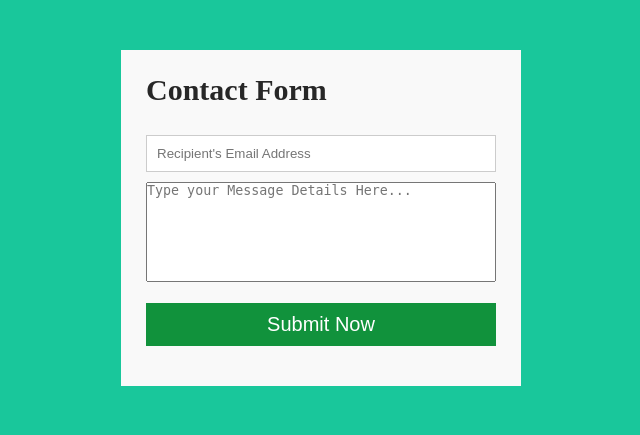
After one commit to abhishekkushwahaa/Enterprises-Management-System, a PHP site: page /admin/mail-test.php in a window 1280 px wide. The commit adds this page. Shown: the top 435 px of the page, without its empty margins (319-959 px from the left). Run offline with PHP 8.4, Linux system fonts and the light colour scheme; some libraries are stand-ins or nearby versions.

Commit message:
Add functionality for send credentials via mail

```diff
--- /dev/null
+++ b/admin/mail-test.php
@@ -0,0 +1,115 @@
+<!DOCTYPE html>
+<html lang="en">
+  <head>
+    <meta charset="UTF-8" />
+    <meta http-equiv="X-UA-Compatible" content="IE=edge" />
+    <meta name="viewport" content="width=device-width, initial-scale=1.0" />
+    <title>Email Sender</title>
+    <style>
+      @import url(https://fonts.googleapis.com/css?family=Open+Sans:400italic,400,300,600);
+
+      * {
+        margin: 0;
+        padding: 0;
+        box-sizing: border-box;
+      }
+
+      body {
+        font-weight: 300;
+        font-size: 12px;
+        line-height: 30px;
+        color: #272727;
+        background: rgb(25, 199, 155);
+      }
+
+      .container {
+        max-width: 400px;
+        width: 100%;
+        margin: 0 auto;
+        position: relative;
+      }
+
+      #contact input {
+        font: 400 12px/16px;
+        width: 100%;
+        border: 1px solid #ccc;
+        background: #fff;
+        margin: 10 5px;
+        padding: 10px;
+      }
+
+      h1 {
+        margin-bottom: 30px;
+        font-size: 30px;
+      }
+
+      #contact {
+        background: #f9f9f9;
+        padding: 25px;
+        margin: 50px 0;
+      }
+
+      fieldset {
+        border: medium none !important;
+        margin: 0 0 10px;
+        min-width: 100%;
+        padding: 0;
+        width: 100%;
+      }
+
+      textarea {
+        height: 100px;
+        max-width: 100%;
+        resize: none;
+        width: 100%;
+      }
+
+      button {
+        cursor: pointer;
+        width: 100%;
+        border: none;
+        background: rgb(17, 146, 60);
+        color: #fff;
+        margin: 0 0 5px;
+        padding: 10px;
+        font-size: 20px;
+      }
+
+      button:hover {
+        background-color: rgb(15, 95, 42);
+      }
+    </style>
+  </head>
+  <body>
+    <?php
+    include "mail.php"
+    ?>
+    <div class="container">
+      <form id="contact" method="post">
+        <h1>Contact Form</h1>
+        <fieldset>
+          <input
+            placeholder="Recipient's Email Address"
+            name="recipient_email"
+            type="email"
+            tabindex="3"
+            required
+          />
+        </fieldset>
+        <fieldset>
+          <textarea
+            name="message"
+            placeholder="Type your Message Details Here..."
+            tabindex="5"
+            required
+          ></textarea>
+        </fieldset>
+        <fieldset>
+          <button type="submit" name="send" id="contact-submit">
+            Submit Now
+          </button>
+        </fieldset>
+      </form>
+    </div>
+  </body>
+</html>
--- a/admin/mail.php
+++ b/admin/mail.php
@@ -1,34 +1,60 @@
 <?php
+
+if (!function_exists('loadEnv')) {
+    function loadEnv($path)
+    {
+        $lines = file($path, FILE_IGNORE_NEW_LINES | FILE_SKIP_EMPTY_LINES);
+        $vars = [];
+        foreach ($lines as $line) {
+            if (strpos($line, '=') !== false) {
+                list($name, $value) = explode('=', $line, 2);
+                $vars[$name] = $value;
+            }
+        }
+
+        return $vars;
+    }
+}
+
+$env = loadEnv(__DIR__ . '/.env');
+
+require 'vendor/autoload.php';
+
 use PHPMailer\PHPMailer\PHPMailer;
 use PHPMailer\PHPMailer\Exception;
 
-require 'vendor/autoload.php';
+function sendEmail($env, $email, $message)
+{
+    try {
+        $mail = new PHPMailer(true);
+        $mail->isSMTP();
+        $mail->Host       = $env['SMTP_HOST'];
+        $mail->SMTPAuth   = true;
+        $mail->Username   = $env['SMTP_USERNAME'];
+        $mail->Password   = $env['SMTP_PASSWORD'];
+        $mail->SMTPSecure = 'ssl';
+        $mail->Port       = 465;
 
-function sendEmail($email, $name, $password) {
-    $mail = new PHPMailer(true);
-
-    try {
-        $mail->SMTPDebug = 2;
-        $mail->isSMTP();
-        $mail->Host = 'smtp1.example.com';
-        $mail->SMTPAuth = true;
-        $mail->Username = 'user@example.com';
-        $mail->Password = 'secret';
-        $mail->SMTPSecure = 'tls';
-        $mail->Port = 587;
-
-        $mail->setFrom('from@example.com', 'Mailer');
-        $mail->addAddress($email, $name);
-
+        $mail->setFrom($env['SMTP_USERNAME'], $env['NAME']);
+        $mail->addAddress($email);
+        $mail->addReplyTo($env['EMAIL'], $env['NAME']);
 
         $mail->isHTML(true);
-        $mail->Subject = 'Welcome to IITS Path';
-        $mail->Body    = "Dear $name, you have been added to IITS Path as an employee. Your login credentials are as follows: <br>Email: $email <br>Password: $password";
+        $mail->Subject = $env['SUBJECT'];
+        $mail->Body    = $message;
 
         $mail->send();
-        echo 'Message has been sent';
+
+        echo "<script>alert('Employee added and Mail Send successfully!'); window.location.href = '?page=employees';</script>";
     } catch (Exception $e) {
-        echo 'Message could not be sent. Mailer Error: ', $mail->ErrorInfo;
+        echo "
+        <script>
+         alert('Message could not be sent. Mailer Error: {$mail->ErrorInfo}');
+        </script>
+        ";
     }
 }
-?>
+
+if (isset($_POST["send"])) {
+    sendEmail($env, $_POST["email"], $message);
+}
```
Also changed, not shown: admin/add-employee.php (+34 -51 lines).
